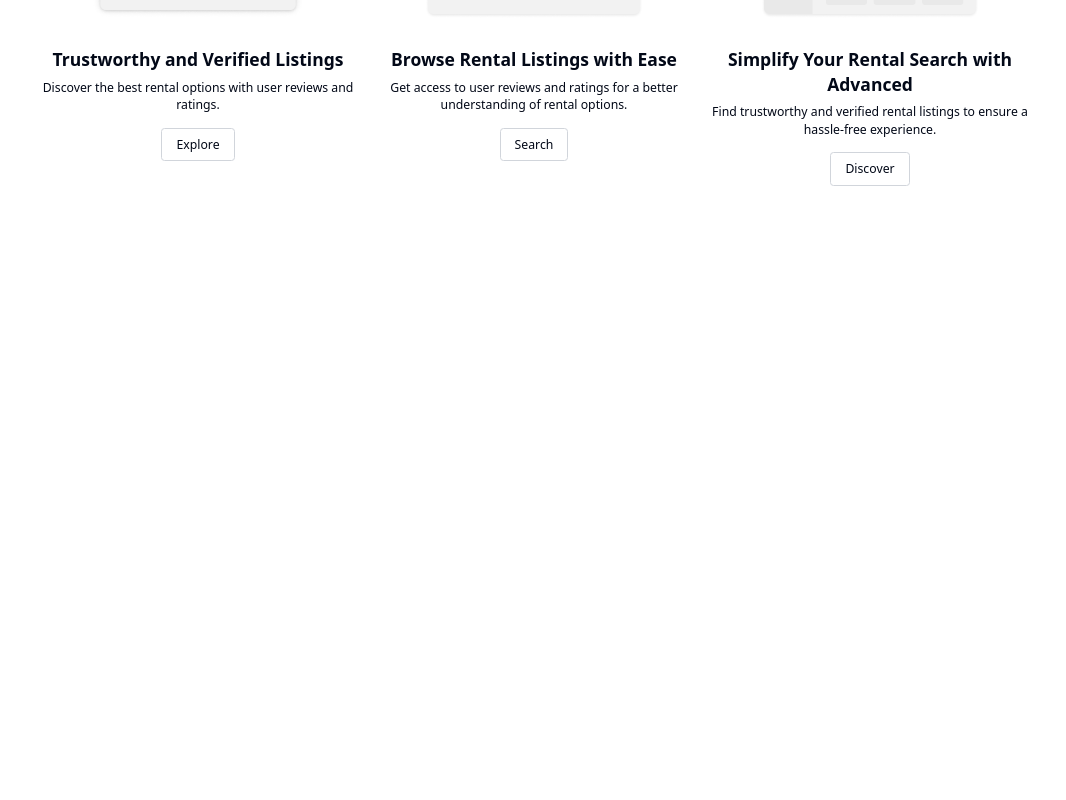
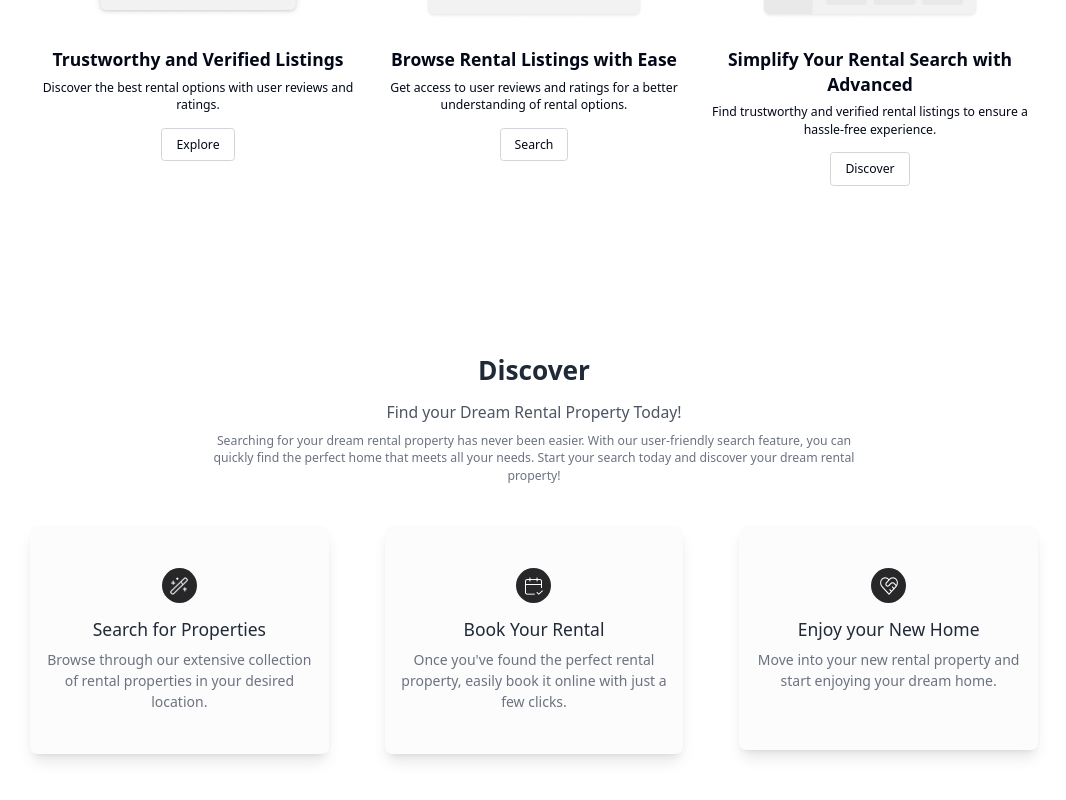
Before and after one commit to jtr-code/real-estate, a Next.js app in the folder client/: page /landing in a window 1280 px wide. Shown: the part 1176-1976 px from the top of the page, without its empty margins (106-1172 px from the left). Before the commit the page ends 1446 px from the top, so only its background shows below. Built offline with nearby package versions, Linux system fonts and the light colour scheme.

Commit message:
add : discover section

```diff
--- /dev/null
+++ b/client/src/app/(nondashboard)/landing/DiscoverSection.tsx
@@ -0,0 +1,101 @@
+"use client";
+
+import React from "react";
+import { motion } from "framer-motion";
+import Image from "next/image";
+
+const containerVariants = {
+  hidden: { opacity: 0 },
+  visible: {
+    opacity: 1,
+    transition: {
+      staggerChildren: 0.2,
+    },
+  },
+};
+
+const itemVariants = {
+  hidden: { opacity: 0, y: 20 },
+  visible: { opacity: 1, y: 0 },
+};
+
+const DiscoverSection = () => {
+  return (
+    <motion.div
+      initial="hidden"
+      whileInView="visible"
+      viewport={{ once: true, amount: 0.8 }}
+      variants={containerVariants}
+      className="py-12 bg-white mb-16"
+    >
+      <div className="max-w-6xl xl:max-w-7xl mx-auto px-6 sm:px-8 lg:px-12 xl:px-16">
+        <motion.div variants={itemVariants} className="my-12 text-center">
+          <h2 className="text-3xl font-semibold leading-tight text-gray-800">
+            Discover
+          </h2>
+          <p className="mt-4 text-lg text-gray-600">
+            Find your Dream Rental Property Today!
+          </p>
+          <p className="mt-2 text-gray-500 max-w-3xl mx-auto">
+            Searching for your dream rental property has never been easier. With our
+            user-friendly search feature, you can quickly find the perfect home that
+            meets all your needs. Start your search today and discover your dream
+            rental property!
+          </p>
+        </motion.div>
+        <div className="grid grid-cols-1 md:grid-cols-3 gap-8 lg:gap-12 xl:gap-16 text-center">
+          {[
+            {
+              imageSrc: "/landing-icon-wand.png",
+              title: "Search for Properties",
+              description:
+                "Browse through our extensive collection of rental properties in your desired location.",
+            },
+            {
+              imageSrc: "/landing-icon-calendar.png",
+              title: "Book Your Rental",
+              description:
+                "Once you've found the perfect rental property, easily book it online with just a few clicks.",
+            },
+            {
+              imageSrc: "/landing-icon-heart.png",
+              title: "Enjoy your New Home",
+              description:
+                "Move into your new rental property and start enjoying your dream home.",
+            },
+          ].map((card, index) => (
+            <motion.div key={index} variants={itemVariants}>
+              <DiscoverCard {...card} />
+            </motion.div>
+          ))}
+        </div>
+      </div>
+    </motion.div>
+  );
+};
+
+const DiscoverCard = ({
+  imageSrc,
+  title,
+  description,
+}: {
+  imageSrc: string;
+  title: string;
+  description: string;
+}) => (
+  <div className="px-4 py-12 shadow-lg rounded-lg bg-primary-50 md:min-h-64">
+    <div className="bg-primary-700 p-[0.6rem] rounded-full mb-4 h-10 w-10 mx-auto">
+      <Image
+        src={imageSrc}
+        width={30}
+        height={30}
+        className="w-full h-full"
+        alt={title}
+      />
+    </div>
+    <h3 className="mt-4 text-xl font-medium text-gray-800">{title}</h3>
+    <p className="mt-2 text-base text-gray-500">{description}</p>
+  </div>
+);
+
+export default DiscoverSection;
--- a/client/src/app/(nondashboard)/landing/page.tsx
+++ b/client/src/app/(nondashboard)/landing/page.tsx
@@ -1,12 +1,14 @@
 import React from "react";
 import HeroSection from "./HeroSection";
 import FeaturesSection from "./FeaturesSection";
+import DiscoverSection from "./DiscoverSection";
 
 const Landing = () => {
   return (
     <div>
       <HeroSection />
       <FeaturesSection />
+      <DiscoverSection />
     </div>
   );
 };
```
